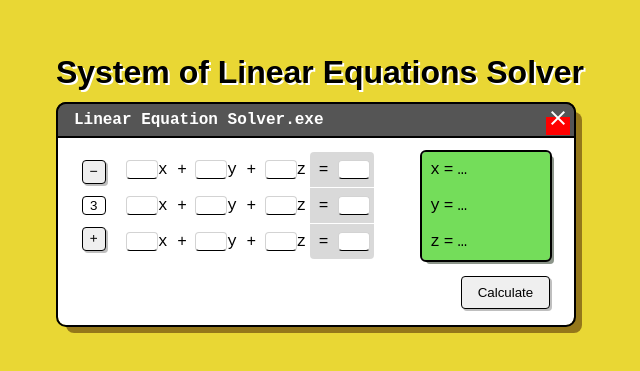
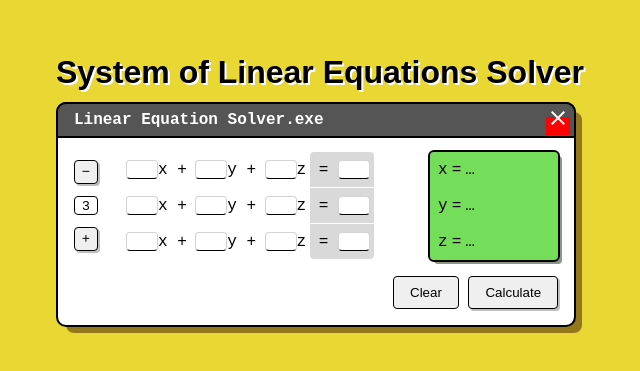
Before and after one commit to iBlueDust/linear-equations-solver, a SvelteKit app: page / in a window 1280 px wide. Shown: the part 213-584 px from the top of the page, without its empty margins (320-960 px from the left). Built offline with nearby package versions, Linux system fonts and the light colour scheme; a web font is replaced by a local one.

Commit message:
feat: bind input elements to JS variables

```diff
--- a/src/components/Matrix.svelte
+++ b/src/components/Matrix.svelte
@@ -2,6 +2,23 @@
   const commonVariables = ['x', 'y', 'z']
 
   export let size = 3
+  export let coefficients: (number | undefined)[][] | undefined = undefined
+  export let constants: (number | undefined)[] | undefined = undefined
+
+  const onCoefficientChange = (i: number, j: number, event: Event) => {
+    if (!coefficients || !event.target) return
+
+    const { value } = event.target as HTMLInputElement
+    coefficients[i][j] = value === '' ? undefined : Number.parseInt(value)
+  }
+
+  // TODO: Fix this misleading name
+  const onConstantChange = (i: number, event: Event) => {
+    if (!constants || !event.target) return
+
+    const { value } = event.target as HTMLInputElement
+    constants[i] = value === '' ? undefined : Number.parseInt(value)
+  }
 </script>
 
 <div class="matrix">
@@ -13,6 +30,8 @@
             <input
               type="number"
               name={`coefficient-${i}-${j}`}
+              value={coefficients?.[i][j]}
+              on:change={(...args) => onCoefficientChange(i, j, ...args)}
             /><!--
             -->{#if size <= commonVariables.length}
               {commonVariables[j]}
@@ -28,7 +47,12 @@
 
         <td class="constant">
           =
-          <input type="number" name={`constant-${i}`} />
+          <input
+            type="number"
+            name={`constant-${i}`}
+            value={constants?.[i]}
+            on:change={(...args) => onConstantChange(i, ...args)}
+          />
         </td>
       </tr>
     {/each}
--- a/src/routes/+page.svelte
+++ b/src/routes/+page.svelte
@@ -8,6 +8,17 @@
 
   const MIN_EQUATION_COUNT = 2
   const MAX_EQUATION_COUNT = 15
+
+  let coefficients: (number | undefined)[][]
+  let constants: (number | undefined)[]
+
+  $: coefficients = Array(equationCount)
+    .fill(0)
+    .map(() => Array(equationCount).fill(undefined))
+
+  $: constants = Array(equationCount).fill(undefined)
+
+  const calculate = () => {}
 </script>
 
 <main>
@@ -24,15 +35,18 @@
         </span>
       </span>
 
-      <form on:submit|preventDefault={() => {}}>
+      <form on:submit|preventDefault={calculate}>
         <SizeAdjustButtons
           bind:value={equationCount}
           min={MIN_EQUATION_COUNT}
           max={MAX_EQUATION_COUNT}
         />
-        <Matrix size={equationCount} />
+        <Matrix size={equationCount} bind:coefficients bind:constants />
         <SolutionPanel solution={Array(equationCount).fill(null)} />
-        <input type="submit" value="Calculate" />
+        <div class="submit">
+          <input type="reset" value="Clear" />
+          <input type="submit" value="Calculate" />
+        </div>
       </form>
     </Window>
   </div>
@@ -75,8 +89,6 @@
     }
 
     form {
-      width: fit-content;
-      margin: auto;
       padding: 16px;
 
       display: grid;
@@ -88,10 +100,15 @@
         'size matrix solution'
         'submit submit submit';
 
-      input[type='submit'] {
+      .submit {
         justify-self: right;
         grid-area: submit;
-        padding: 8px 16px;
+
+        button,
+        input[type='submit'],
+        input[type='reset'] {
+          padding: 8px 16px;
+        }
       }
     }
   }
```
